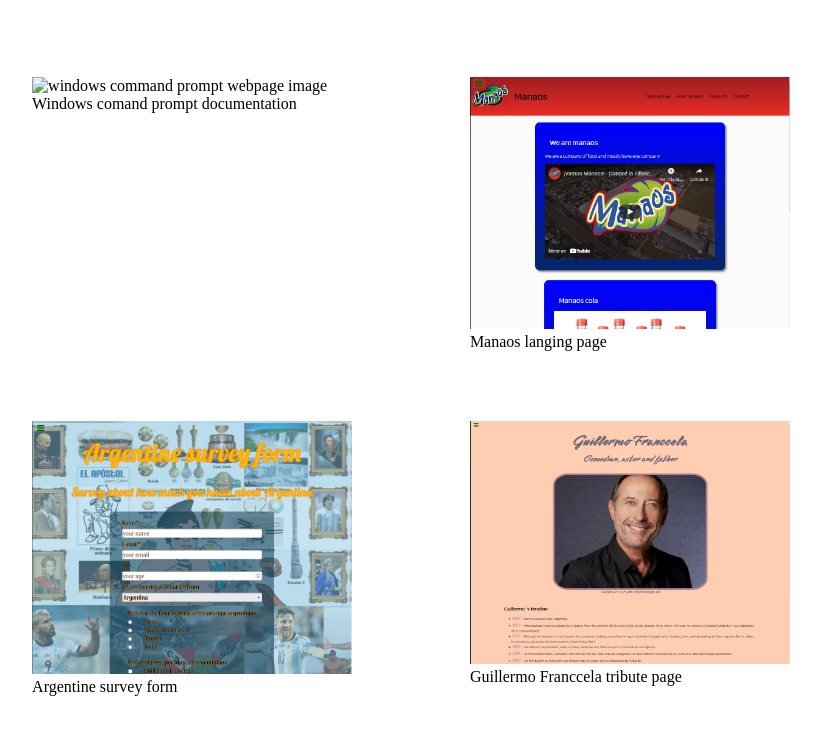
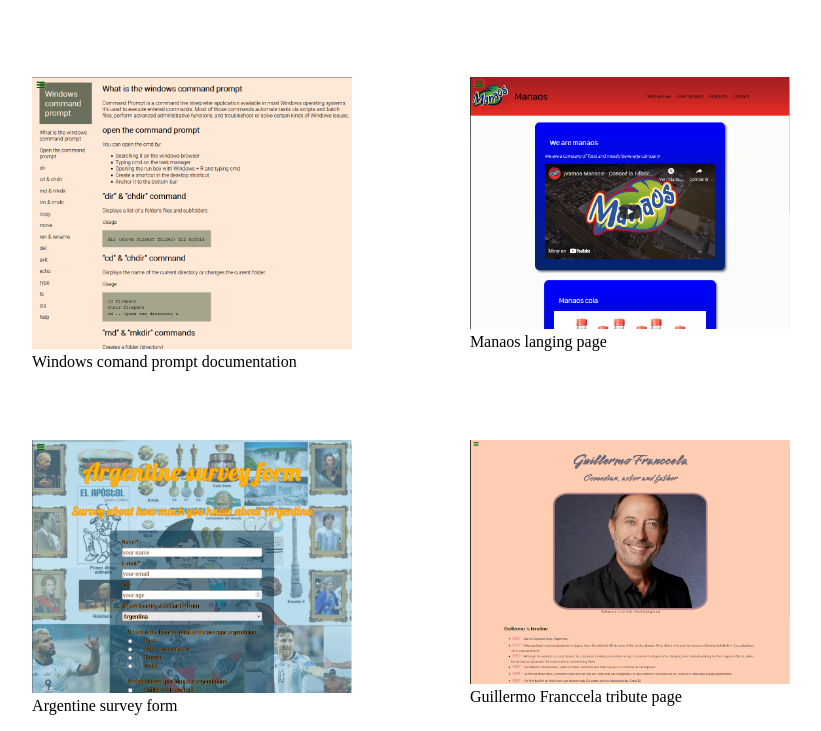
Before and after one commit to Santiagodval/PortfolioPage, a plain HTML site: page index.html in a window 1280 px wide. Shown: the part 1126-1857 px from the top of the page, without its empty margins (229-1050 px from the left). Drawn offline with Linux system fonts and the light colour scheme; the site is published under a folder, as on GitHub Pages, so addresses that start at the root find nothing.

Commit message:
imgs truly fixed

```diff
--- a/index.html
+++ b/index.html
@@ -48,7 +48,7 @@
 
                     <a href="https://codepen.io/santiagodval/pen/mdBWOgW">
                         <figure>
-                            <img src="/imgs/windows command prompt.png"
+                            <img src="imgs/windows command prompt.png"
                                 alt="windows command prompt webpage image">
                             <figcaption>Windows comand prompt documentation</figcaption>
                         </figure>
```
